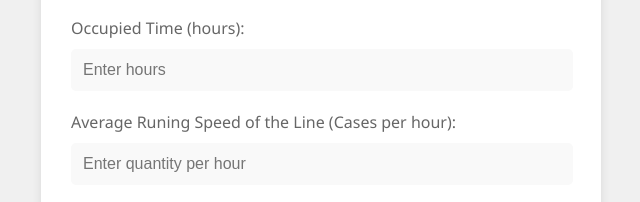
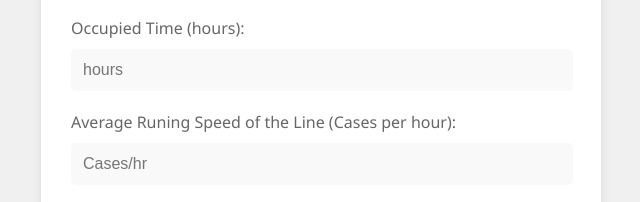
Before and after one commit to El-charis/Production-Efficiency-Calculator, a plain HTML site: page index.html in a window 1280 px wide. Shown: the part 388-590 px from the top of the page, without its empty margins (319-959 px from the left). Drawn offline with Linux system fonts and the light colour scheme.

Commit message:
Update index.html

```diff
--- a/index.html
+++ b/index.html
@@ -19,11 +19,11 @@
         </div>
         <div class="input-container">
             <label for="occupiedTime">Occupied Time (hours):</label>
-            <input type="number" id="occupiedTime" placeholder="Enter hours">
+            <input type="number" id="occupiedTime" placeholder="hours">
         </div>
         <div class="input-container">
             <label for="averageSpeed">Average Runing Speed of the Line (Cases per hour):</label>
-            <input type="number" id="averageSpeed" placeholder="Enter quantity per hour">
+            <input type="number" id="averageSpeed" placeholder="Cases/hr">
         </div>
         <button onclick="calculate()">Calculate</button>
         <div id="results" class="hidden">
```
